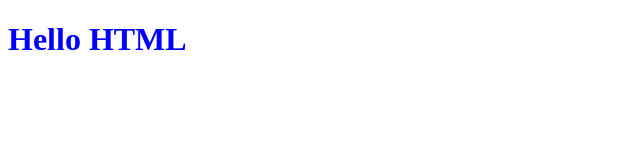
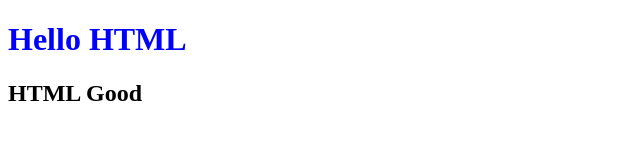
Before and after one commit to Hsiu2023/core-test, a plain HTML site: page index.html in a window 1280 px wide. Shown: the whole page, without its empty margins (0-640 px from the left). Drawn offline with Linux system fonts and the light colour scheme.

Commit message:
更新首頁

```diff
--- a/index.html
+++ b/index.html
@@ -8,5 +8,6 @@
 </head>
 <body>
     <h1>Hello HTML</h1>
+    <h2>HTML Good</h2>
 </body>
 </html>
```
